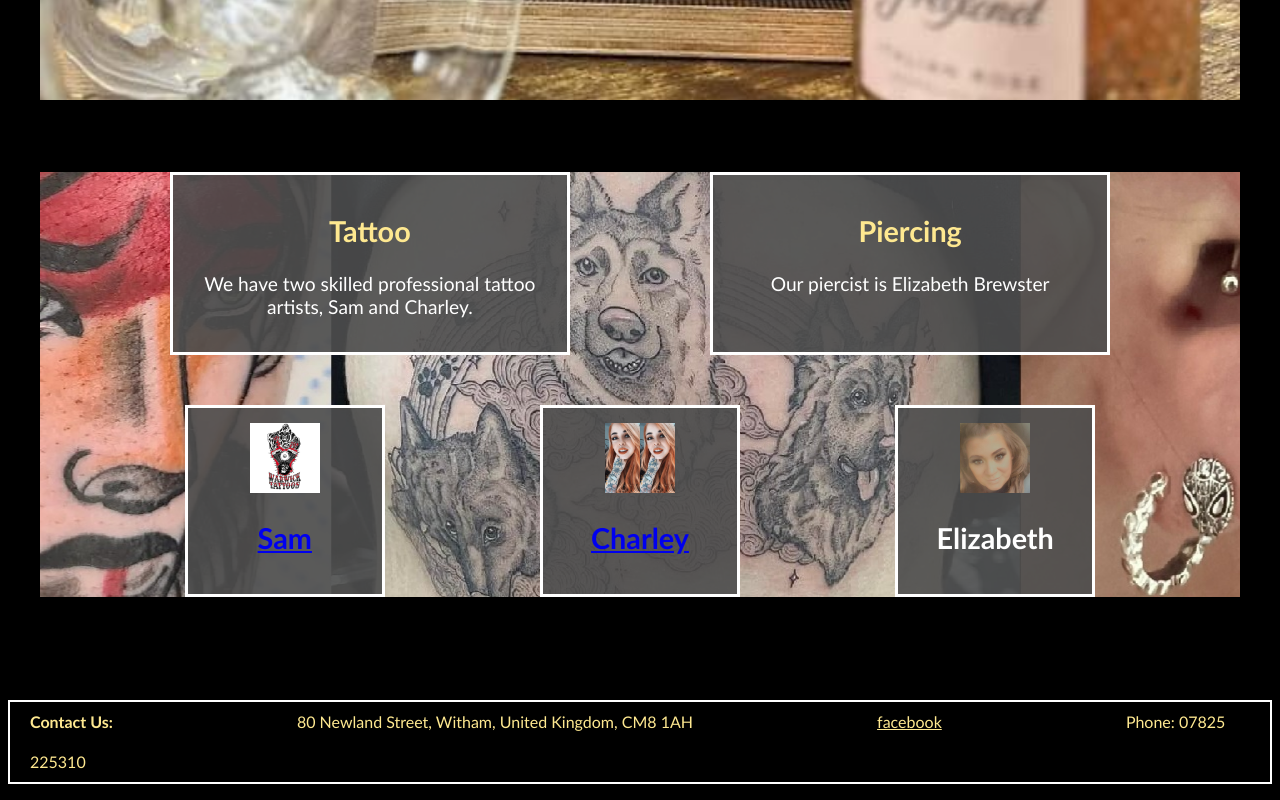
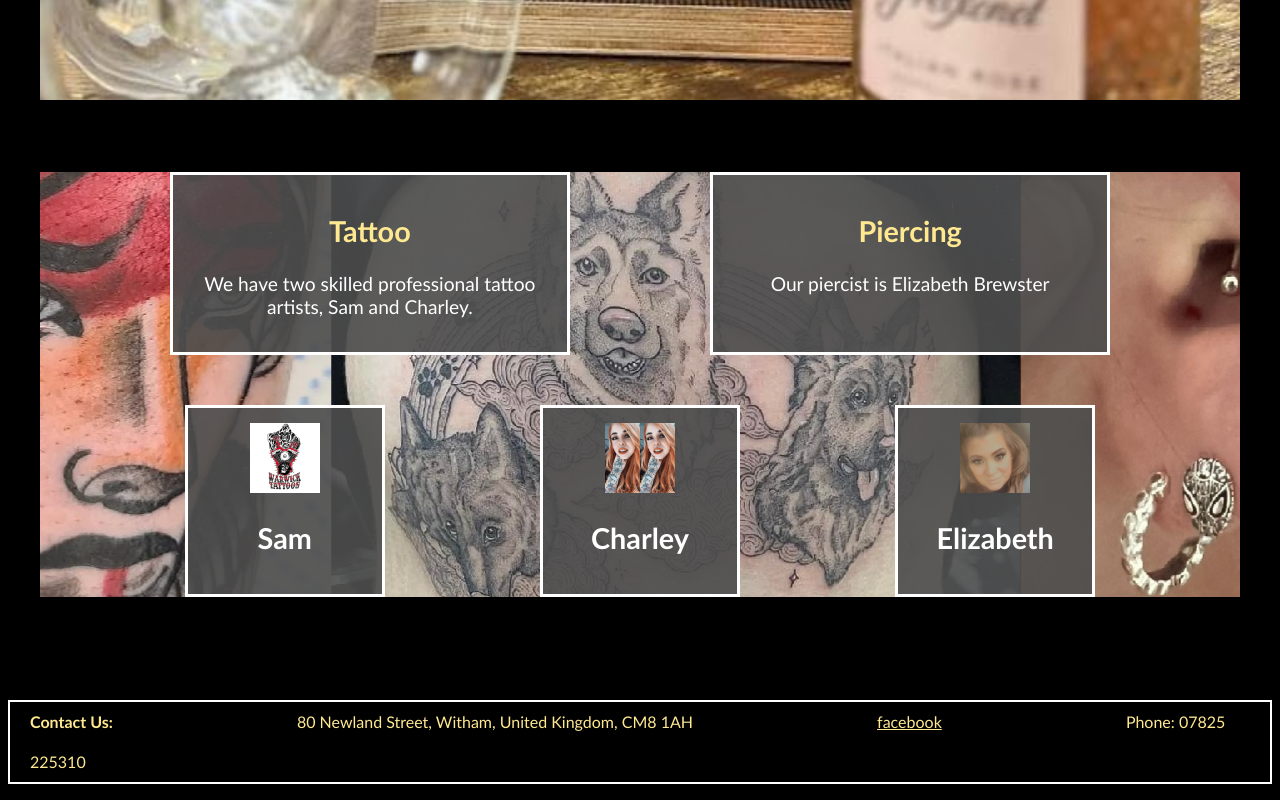
Before and after one commit to larky83/threeswords, a plain HTML site: page index.html in a window 1280 px wide. Shown: the part 861-1661 px from the top of the page. Drawn offline with Linux system fonts and the light colour scheme.

Commit message:
Update styles.css

```diff
--- a/styles.css
+++ b/styles.css
@@ -66,8 +66,7 @@ html {
     gap: 10px;}
 
 .container h2 {
-    color: hsl(48, 98%, 78%);
-}
+    color: hsl(48, 98%, 78%);}
 
 .item {
     background-color: hsla(54, 0%, 30%, 0.9);
@@ -83,6 +82,10 @@ html {
     grid-template-columns: 200px 200px 200px;
     justify-content: space-evenly;
     gap: 10px;}
+
+.container2 a {
+    text-decoration: none;
+    color: white;}
 
 .member {
     background-color: hsla(54, 0%, 30%, 0.9);
```
